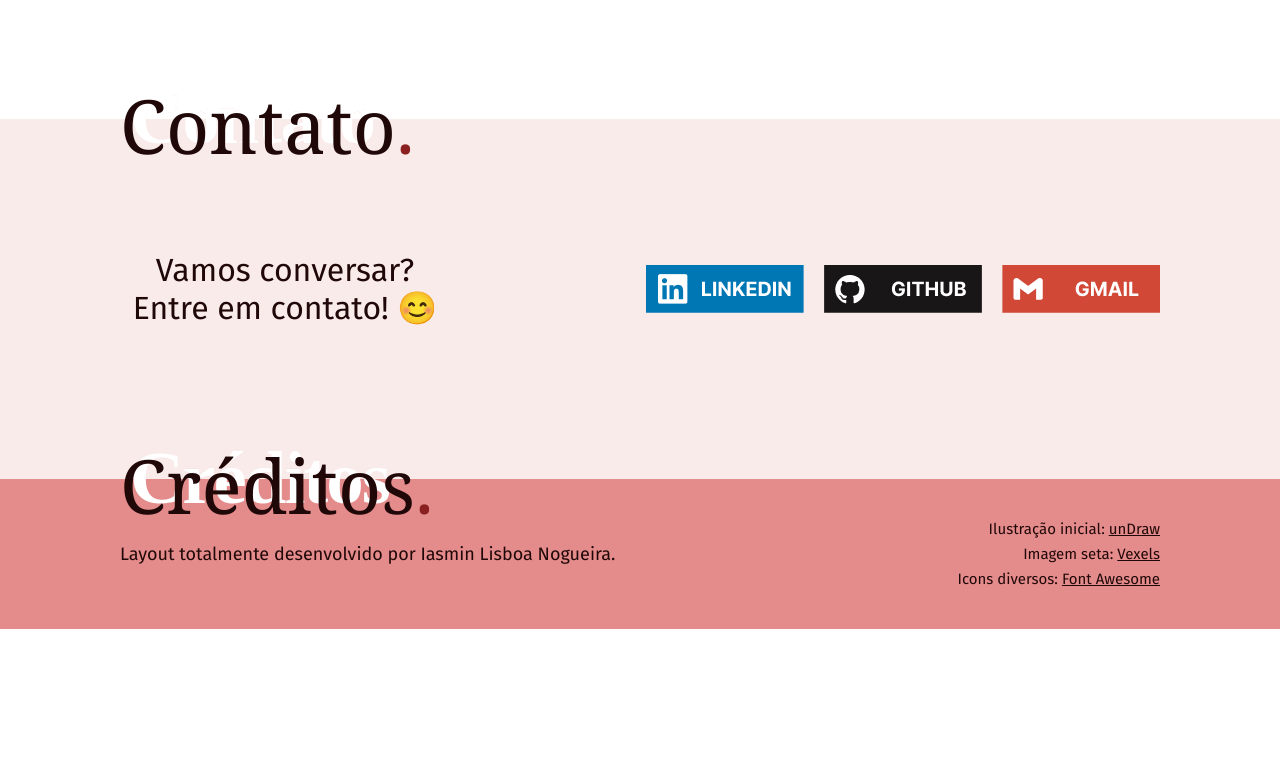
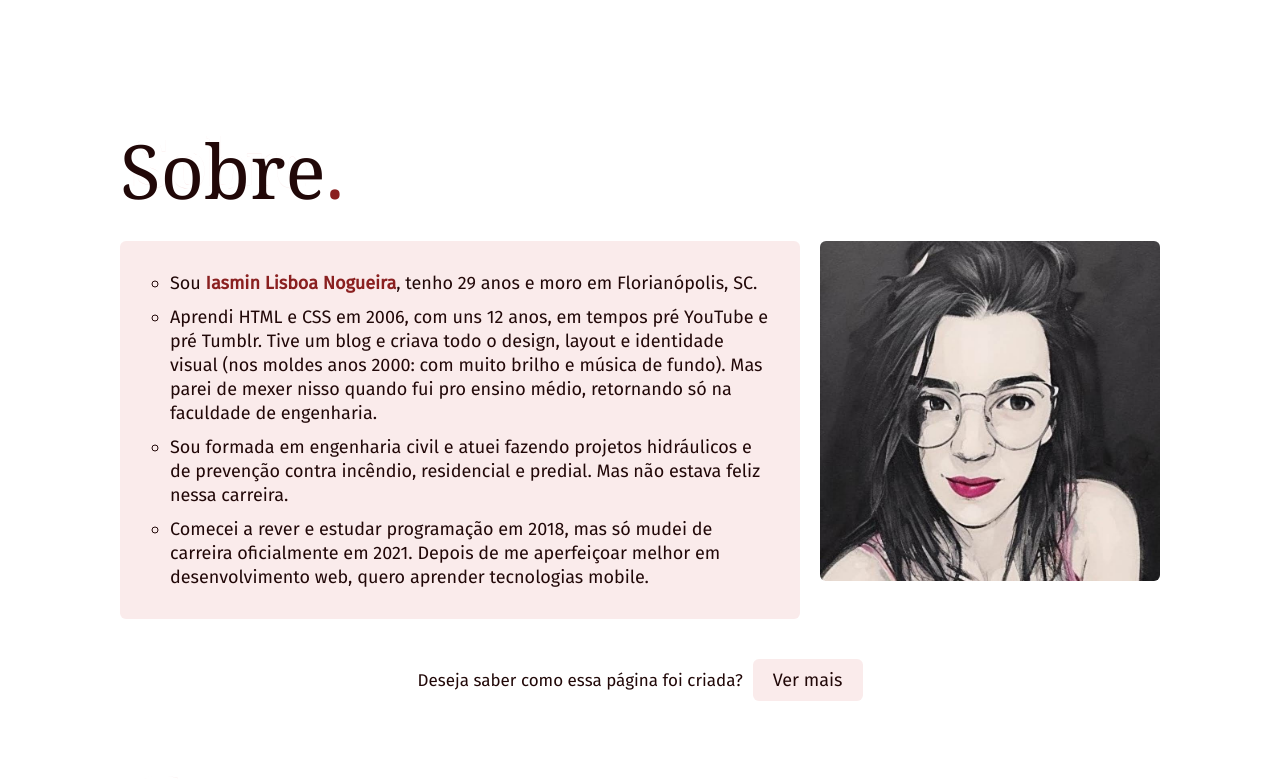
Before and after one commit to iasminln/curriculo-virtual, a React (Vite) app: page / in a window 1280 px wide. Shown: the part 2486-3265 px from the top of the page. Before the commit the page ends 3115 px from the top, so only its background shows below. Built offline with nearby package versions, Linux system fonts and the light colour scheme; a web font is replaced by a local one.

Commit message:
created sobre

```diff
--- a/src/components/Main/Contato/_contato.scss
+++ b/src/components/Main/Contato/_contato.scss
@@ -27,9 +27,11 @@
       }
 
       .text {
+        display: flex;
+        align-items: center;
         font-size: size(32);
         max-width: size(330);
-        text-align: center;
+
 
         @include mq(1000){
           font-size: size(20);
@@ -38,6 +40,7 @@
 
         @include mq(760){
           max-width: none;
+          text-align: center;
           margin-bottom: size(40);
         }
       }
--- a/src/components/Main/Header/Header.jsx
+++ b/src/components/Main/Header/Header.jsx
@@ -11,7 +11,6 @@ import useMedia from '../../../Hooks/useMedia'
 
 const Header = () => {
   const [navActive, setNavActive] = useState(false)
-
   const isMobile = useMedia('(max-width: 47.5rem)')
 
   return (
--- a/src/components/Main/Main.jsx
+++ b/src/components/Main/Main.jsx
@@ -6,6 +6,7 @@ import Formacao from './Formacao/Formacao';
 import Projetos from './Projetos/Projetos';
 import Contato from './Contato/Contato';
 import Creditos from './Creditos/Creditos';
+import Sobre from './Sobre/Sobre';
 
 
 const Main = () => {
@@ -16,6 +17,7 @@ const Main = () => {
       <Experiencia />
       <Formacao />
       <Projetos />
+      <Sobre />
       <Contato />
       <Creditos />
     </>
--- a/src/components/Main/Projetos/Projetos.jsx
+++ b/src/components/Main/Projetos/Projetos.jsx
@@ -22,8 +22,6 @@ const Projetos = () => {
       <div className='content-btn'> <a className='button' href='https://github.com/iasminln' target='_blank' rel="noreferrer">Ver mais</a></div>
 
 
-
-
     </section>
   )
 }
--- /dev/null
+++ b/src/components/Main/Sobre/Sobre.jsx
@@ -0,0 +1,56 @@
+import React, { useState } from 'react';
+import Titulo from '../Util/Titulo';
+import ImageIasmin from '../../../assets/iasmin.jpg'
+import useMedia from '../../../Hooks/useMedia';
+import TituloSecundario from '../Util/TituloSecundario';
+
+
+
+const Sobre = () => {
+  const isMobile = useMedia('(max-width: 47.5rem)')
+  const [curiosidades, setCuriosidades] = useState(false)
+
+
+  return (
+    <section className='sobre' id='sobre'>
+      <div className='title-image'>
+        <Titulo>Sobre</Titulo>
+        {isMobile && <img className='avatar-pequeno' src={ImageIasmin} alt="Avatar de Iasmin" />}
+      </div>
+
+      <div className='content-main'>
+
+        <div className='box'>
+          <ul>
+            <li>Sou <span className='destaque'>Iasmin Lisboa Nogueira</span>, tenho 29 anos e moro em Florianópolis, SC.</li>
+            <li>Aprendi HTML e CSS em 2006, com uns 12 anos, em tempos pré YouTube e pré Tumblr. Tive um blog e criava todo o design, layout e identidade visual (nos moldes anos 2000: com muito brilho e música de fundo). Mas parei de mexer nisso quando fui pro ensino médio, retornando só na faculdade de engenharia.</li>
+            <li>Sou formada em engenharia civil e atuei fazendo projetos hidráulicos e de prevenção contra incêndio, residencial e predial. Mas não estava feliz nessa carreira.</li>
+            <li>Comecei a rever e estudar programação em 2018, mas só mudei de carreira oficialmente em 2021. Depois de me aperfeiçoar melhor em desenvolvimento web, quero aprender tecnologias mobile.</li>
+          </ul>
+        </div>
+
+        {!isMobile && <img className='avatar' src={ImageIasmin} alt="Avatar de Iasmin" />}
+
+
+      </div>
+
+      <div className='container-btn-curiosidades'>
+        <span className='text-btn'> Deseja saber como essa página foi criada? </span>
+
+          <button className='btn-curiosidades' onClick={() => setCuriosidades(!curiosidades)}>Ver mais</button>
+        </div>
+        {curiosidades &&
+          <div className='curiosidades'>
+            <TituloSecundario>Curiosidades</TituloSecundario>
+
+            <p className='text'>Todo o conceito dessa página-currículo foi criado por mim com base no último design do meu antigo blog. Escolhi uma cor para base e defini o resto da paleta com cores mais agradáveis e que combinavam entre si. Os títulos feitos com sobreposição de fontes</p>
+
+          </div>
+        }
+
+
+    </section>
+  )
+}
+
+export default Sobre;
--- /dev/null
+++ b/src/components/Main/Sobre/_sobre.scss
@@ -0,0 +1,108 @@
+.sobre {
+  @include container();
+  margin-bottom: size(100);
+
+  .title-image {
+    display: flex;
+    align-items: center;
+
+
+    .avatar-pequeno {
+      border-radius: 100%;
+      width: 70px;
+      margin: 0 0 size(20) size(20);
+    }
+  }
+
+
+  .content-main {
+    display: grid;
+    grid-template-columns: 2fr 1fr;
+    gap: 20px;
+    margin-bottom: size(40);
+
+    @include mq(760) {
+      grid-template-columns: 1fr;
+    }
+
+    .box {
+      background: rgba($color: $color-two, $alpha: .3);
+      border-radius: 6px;
+      padding: size(30);
+      font-size: size(18);
+      line-height: size(24);
+
+      .destaque {
+        font-weight: 600;
+        color: $color-one;
+      }
+
+      li {
+        list-style: circle;
+        margin: 0 0 size(10) size(20);
+
+        &:last-child {
+          margin-bottom: 0;
+        }
+      }
+
+    }
+
+    .avatar {
+      border-radius: 6px;
+    }
+
+
+  }
+
+  .container-btn-curiosidades {
+    display: flex;
+    justify-content: center;
+    align-items: center;
+    grid-column: 1/-1;
+    margin-bottom: size(30);
+
+    @include mq(600){
+      flex-direction: column;
+    }
+
+    .text-btn{
+      font-size: size(17);
+      margin-right: size(10);
+      text-align: center;
+
+      @include mq(600){
+        margin-right: 0;
+        margin-bottom: size(10);
+      }
+    }
+
+    .btn-curiosidades {
+      cursor: pointer;
+      display: inline-block;
+      padding: size(10) size(20);
+      border-radius: 6px;
+      background: rgba($color: $color-two, $alpha: .3);
+      border: none;
+      font-size: size(18);
+      transition: .3s;
+
+      &:hover {
+        background-color: $color-two;
+      }
+    }
+
+  }
+
+
+  .curiosidades {
+    grid-column: 1/-1;
+
+    .text {
+      margin: 0 0 size(90) size(70);
+      font-size: size(18);
+      line-height: size(24);
+    }
+
+  }
+}
--- a/src/css/style.scss
+++ b/src/css/style.scss
@@ -7,7 +7,7 @@
 @import "../components/Main/Experiencia/experiencia";
 @import "../components/Main/Formacao/formacao";
 @import "../components/Main/Projetos/projetos";
-
+@import "../components/Main/Sobre/sobre";
 @import "../components/Main/Contato/contato";
 @import "../components/Main/Creditos/creditos";
 
```
Also changed, not shown: src/components/Main/Experiencia/_experiencia.scss (+4 -4 lines), src/assets/iasmin.jpg (added).
